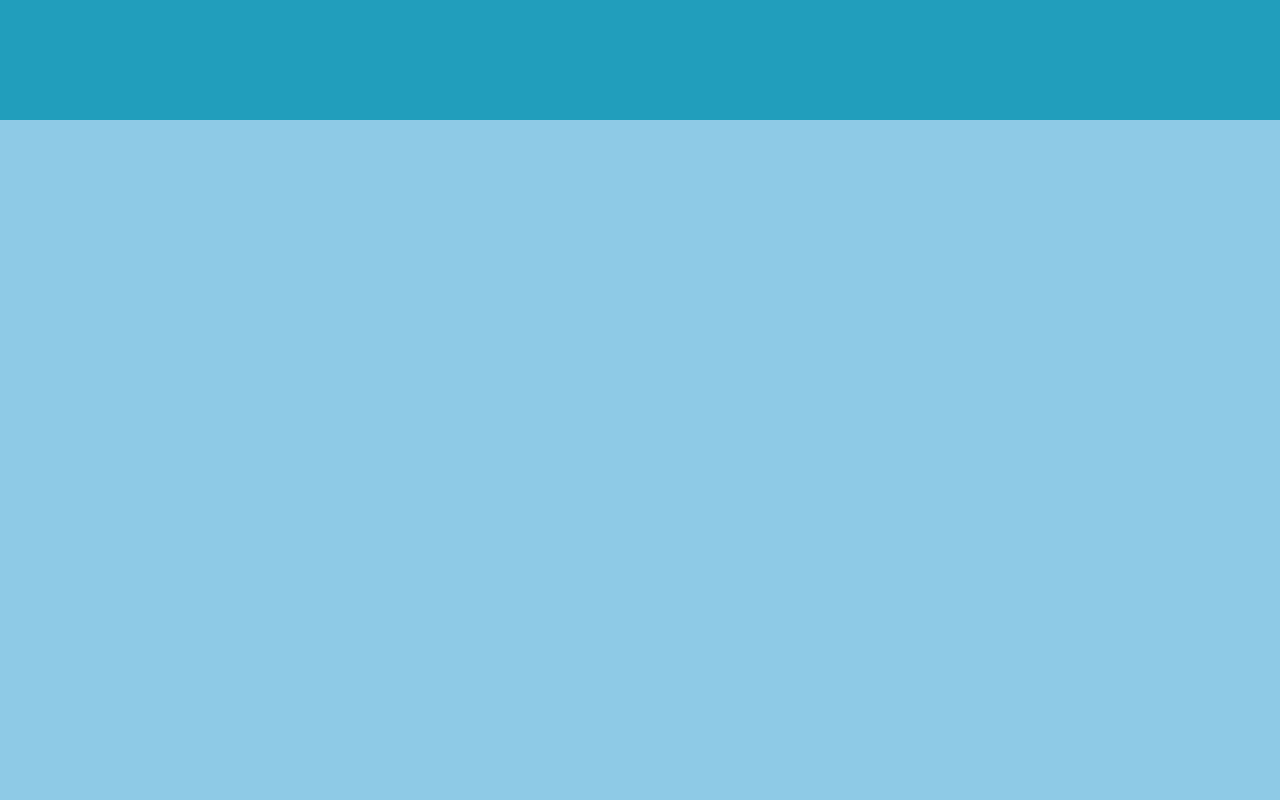
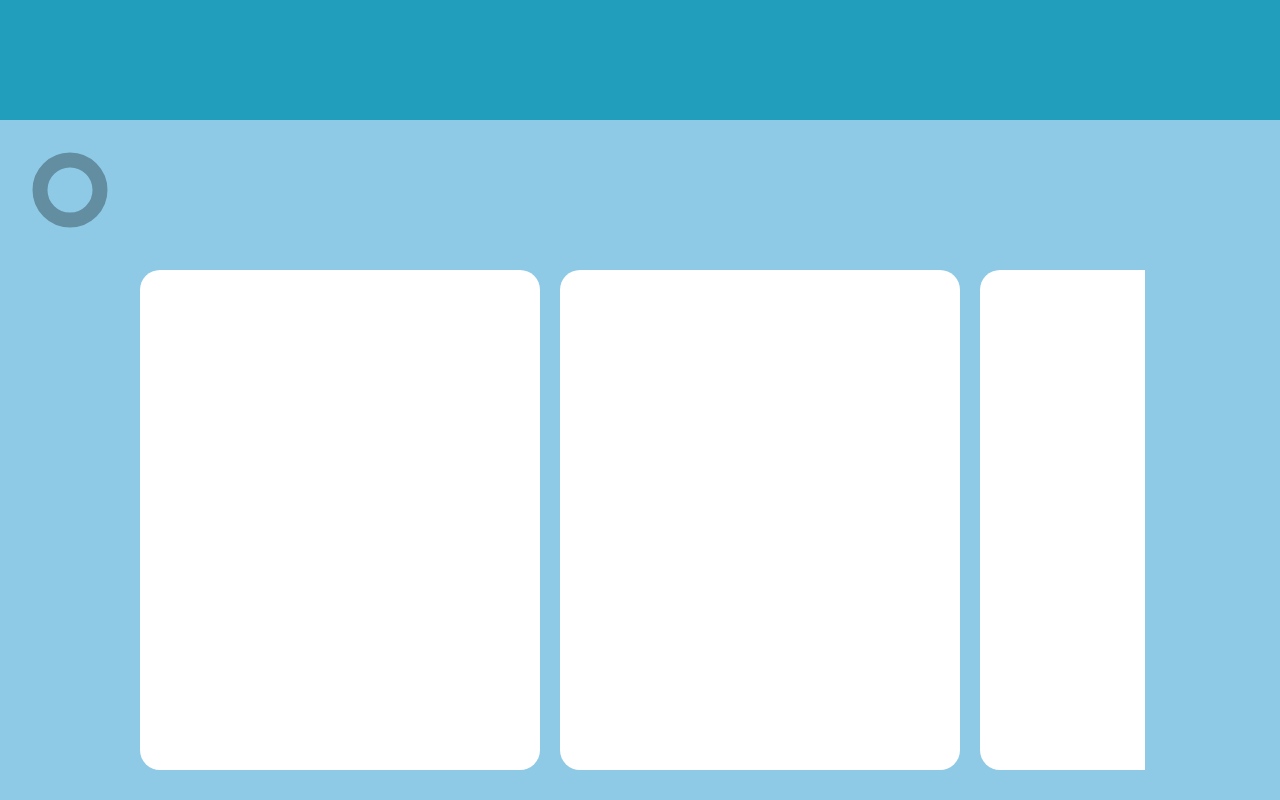
Before and after one commit to DawidRaczek/portfoliov3, a React (Vite) app: page / in a window 1280 px wide. Shown: the part 1480-2280 px from the top of the page. Built offline with nearby package versions, Linux system fonts and the light colour scheme.

Commit message:
added slider to projects component

```diff
--- a/src/App.jsx
+++ b/src/App.jsx
@@ -15,6 +15,7 @@ const Scrollbar = styled(motion.div)`
   height: 10px;
   background: #FB8500;
   transform-origin: 0%;
+  z-index: 999;
 `;
 
 function App() {
--- a/src/components/projects.jsx
+++ b/src/components/projects.jsx
@@ -1,5 +1,8 @@
 import React from "react";
 import styled from "styled-components";
+import { motion, useScroll } from "framer-motion";
+import { useRef } from "react";
+import '../style/projectsScroll.css';
 
 const ProjectsWrapper = styled.div`
     width: 100%;
@@ -8,11 +11,36 @@ const ProjectsWrapper = styled.div`
     justify-content: center;
     align-items: center;
     background-color: #8ECAE6;
+    position: relative;
 `;
 
 const Projects = () => {
+
+    const ref = useRef(null);
+    const { scrollXProgress } = useScroll({ container: ref });
+
     return (
-        <ProjectsWrapper></ProjectsWrapper>
+        <ProjectsWrapper>
+            <svg id="progress" width="100" height="100" viewBox="0 0 100 100">
+            <circle cx="50" cy="50" r="30" pathLength="1" className="bg" />
+        <motion.circle
+          cx="50"
+          cy="50"
+          r="30"
+          pathLength="1"
+          className="indicator"
+          style={{ pathLength: scrollXProgress }}
+        />
+        </svg>
+      <ul ref={ref}>
+        <li></li>
+        <li></li>
+        <li></li>
+        <li></li>
+        <li></li>
+        <li></li>
+      </ul>
+        </ProjectsWrapper>
     );
 };
 
--- /dev/null
+++ b/src/style/projectsScroll.css
@@ -0,0 +1,58 @@
+#progress {
+    position: absolute;
+    top: 20px;
+    left: 20px;
+    transform: rotate(-90deg);
+  }
+
+  circle {
+    stroke-dashoffset: 0;
+    stroke-width: 15%;
+    fill: none;
+  }
+
+  .bg {
+    stroke: black;
+    opacity: 0.3;
+  }
+
+  #progress .indicator {
+    stroke: #FB8500;
+  }
+
+  ul {
+    display: flex;
+    list-style: none;
+    height: 500px;
+    overflow-x: scroll;
+    padding: 20px 5px;
+    flex: 0 0 1000px;
+    margin: 0 auto;
+  }
+
+  ::-webkit-scrollbar {
+    height: 15px;
+    width: 5px;
+    background: #fff3;
+    -webkit-border-radius: 1ex;
+  }
+
+  ::-webkit-scrollbar-thumb {
+    background: #FB8500;
+    -webkit-border-radius: 1ex;
+  }
+
+  ::-webkit-scrollbar-corner {
+    background: #fff3;
+  }
+
+  li {
+    flex: 0 0 400px;
+    background: white;
+    margin: 0 20px 0 0;
+    border-radius: 20px;
+  }
+
+  li:last-of-type {
+    margin: 0;
+  }
```
